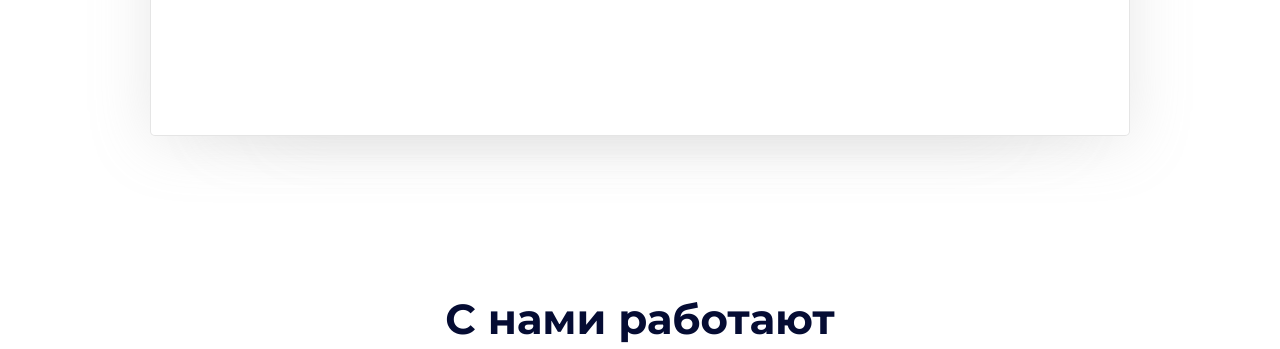
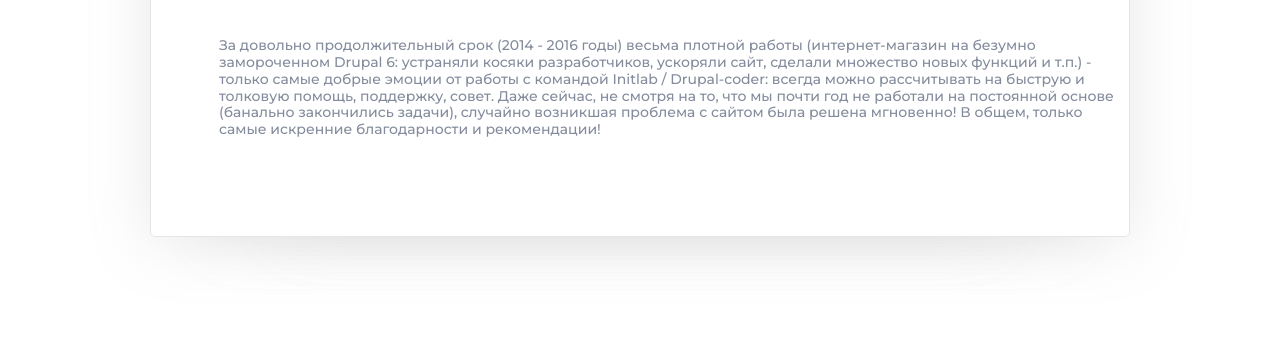
Before and after one commit to JonyKub/ProjectX, a plain HTML site: page index.html in a window 1280 px wide. Shown: the part 9595-9944 px from the top of the page. Drawn offline with nearby package versions, Linux system fonts and the light colour scheme.

Commit message:
Update index.html

```diff
--- a/index.html
+++ b/index.html
@@ -948,7 +948,16 @@ target="_blank">Дарья Бочкарева</a></div>
 
                                         </div>
                                         <div class="views-field views-field-field-report-author">
-                                            <div class="field-content"></div>
+                                            <div class="field-content">
+                                                                        За довольно продолжительный срок (2014 - 2016 годы) весьма плотной работы
+                            (интернет-магазин на безумно замороченном Drupal 6: устраняли косяки разработчиков,
+                            ускоряли сайт, сделали множество новых функций и т.п.) - только самые добрые эмоции от
+                            работы с командой Initlab / Drupal-coder: всегда можно рассчитывать на быструю и
+                            толковую помощь, поддержку, совет. Даже сейчас, не смотря на то, что мы почти год не
+                            работали на постоянной основе (банально закончились задачи), случайно возникшая проблема
+                            с сайтом была решена мгновенно! В общем, только самые искренние благодарности и
+                            рекомендации!
+                                            </div>
                                         </div>
                                     </div>
                                 </div>
```
